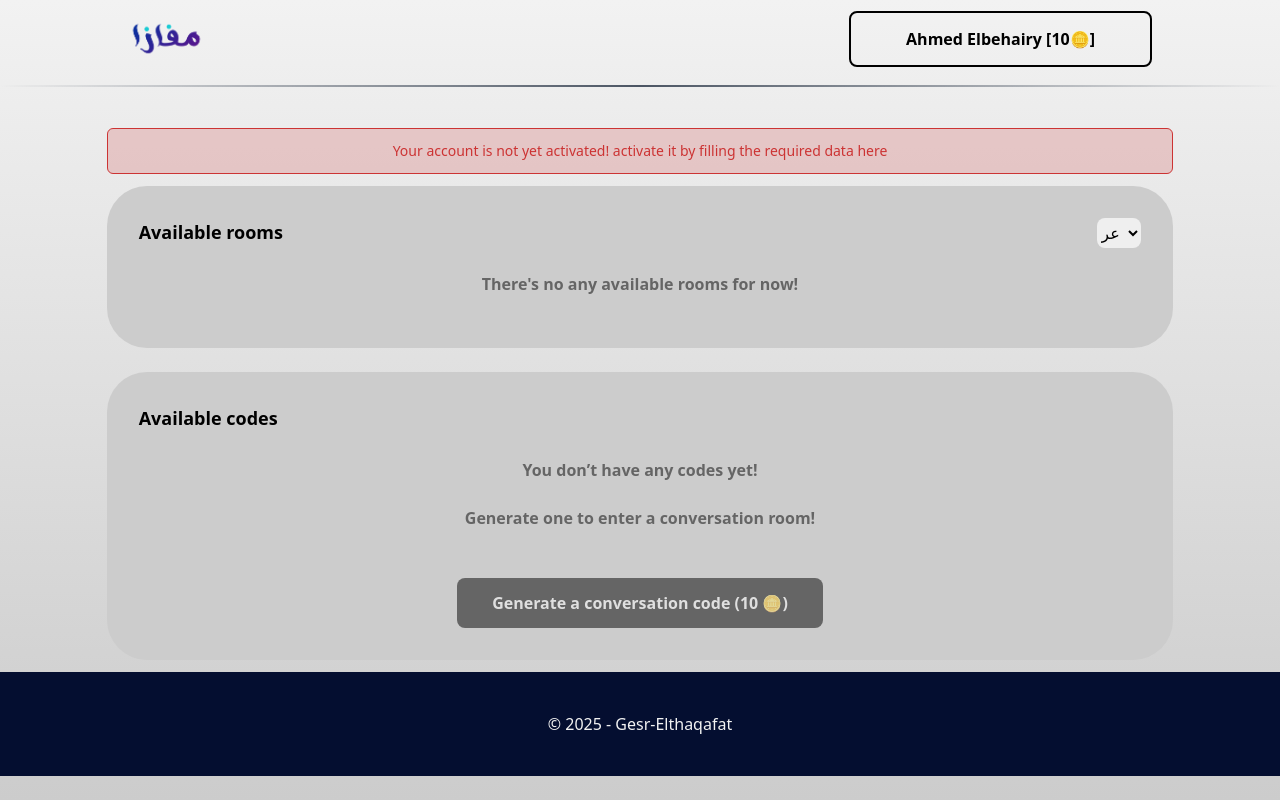
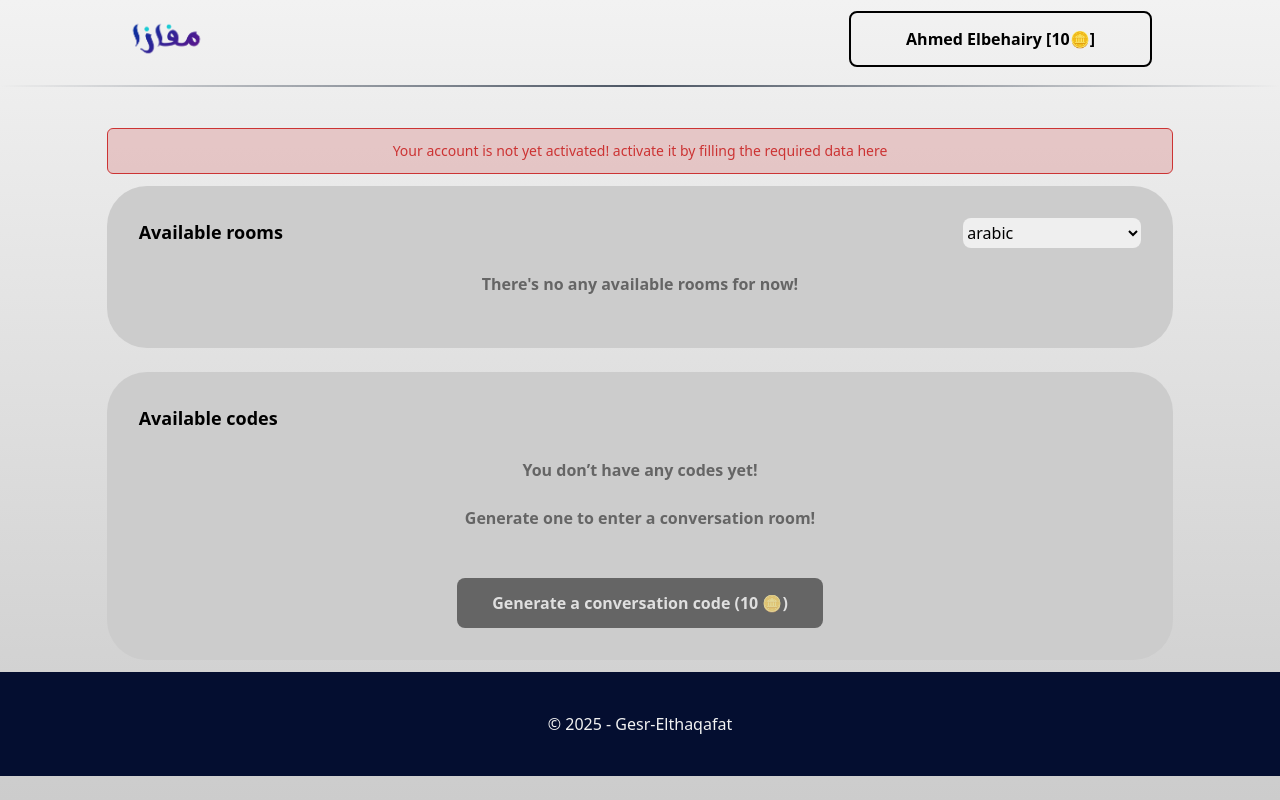
Before and after one commit to ahmed-elbehairy7/gesr-elthaqafat-student-web, a Next.js app: page /en/dashboard in a window 1280 px wide. Built offline with nearby package versions, Linux system fonts and the light colour scheme.

Commit message:
added roomcontainer dashboard locales and setup i18n for layout

```diff
--- a/app/[locale]/dashboard/page.tsx
+++ b/app/[locale]/dashboard/page.tsx
@@ -3,12 +3,19 @@
 import CodesContainer from "@/components/codesContainer";
 import NotifyBar from "@/components/notifyBar";
 import RoomsContainer from "@/components/roomsContainer";
+import { localeType } from "@/locales/common";
+import dashboardLocale from "@/locales/dashboard";
+import { useParams } from "next/navigation";
 import React, { useEffect, useState } from "react";
 
 const DashboardPage = () => {
 	const [lang, setLang] = useState<"ma" | "ar">("ar");
 	const [eligible, setEligible] = useState<boolean>(false);
 	const [disableAll, setDisableAll] = useState<boolean>(true);
+
+	const params = useParams();
+
+	const locale = dashboardLocale[params.locale as localeType];
 	useEffect(() => {
 		//backend todo the logic to undisable all
 		if (localStorage.getItem("dataComplete") == "done") {
@@ -35,7 +42,15 @@ const DashboardPage = () => {
 					}}
 				/>
 			)}
-			<RoomsContainer {...{ disableAll, lang, setLang, eligible }} />
+			<RoomsContainer
+				{...{
+					locale: locale.roomsContainer,
+					disableAll,
+					lang,
+					setLang,
+					eligible,
+				}}
+			/>
 			<CodesContainer {...{ disableAll, setEligible }} />
 		</main>
 	);
--- a/app/[locale]/layout.tsx
+++ b/app/[locale]/layout.tsx
@@ -1,20 +1,21 @@
-import type { Metadata } from "next";
+"use client";
 import { Suspense } from "react";
 import Loading from "./loading";
 import "./globals.css";
-
-export const metadata: Metadata = {
-	title: "Gesr-elthaqafat",
-	description: "gesr-elthaqafat",
-};
+import { useParams } from "next/navigation";
+import { localeType } from "@/locales/common";
 
 export default function RootLayout({
 	children,
 }: Readonly<{
 	children: React.ReactNode;
 }>) {
+	const params = useParams();
+
+	const { locale } = params;
+
 	return (
-		<html lang="en">
+		<html lang={locale as localeType} dir={locale === "ar" ? "rtl" : "ltr"}>
 			<body className="w-full h-full m-0 p-0">
 				<div className="fixed -z-10 top-0 w-full h-full bg-gradient-to-t from-bright-two to-bright-one"></div>
 				<Suspense fallback={<Loading />}>{children}</Suspense>
--- a/components/roomBox.tsx
+++ b/components/roomBox.tsx
@@ -1,14 +1,17 @@
 import React, { MouseEventHandler } from "react";
 import RoomStatus from "./roomStatus";
+import { roomBoxLocaleType, subjectsLocaleType } from "@/locales/dashboard";
 
 const RoomBox = ({
 	teacher,
 	start,
 	end,
-	lang,
+	subject,
+	subjectsLocale,
 	open,
 	click,
 	onClick,
+	locale,
 }: RoomBoxProps) => {
 	return (
 		<div
@@ -19,11 +22,19 @@ const RoomBox = ({
 		>
 			<div className="font-semibold text-sm">
 				<h2>{teacher}</h2>
-				<h2>start: {start}</h2>
-				{!open && <h2>End: {end}</h2>}
-				<h2>language: {lang}</h2>
+				<h2>
+					{locale.start}: {start}
+				</h2>
+				{!open && (
+					<h2>
+						{locale.end}: {end}
+					</h2>
+				)}
+				<h2>
+					{locale.subject}: {subjectsLocale[subject]}
+				</h2>
 			</div>
-			<RoomStatus open={open} click={click} />
+			<RoomStatus locale={locale.status} open={open} click={click} />
 		</div>
 	);
 };
@@ -32,9 +43,11 @@ export type RoomBoxProps = {
 	teacher: string;
 	start: string;
 	end?: string;
-	lang: "ar" | "ma";
+	subject: "ar" | "mw" | "quran" | "tajweed" | "communicationSkills";
 	open?: true;
 	click: boolean;
 	onClick: MouseEventHandler<HTMLDivElement>;
+	locale: roomBoxLocaleType;
+	subjectsLocale: subjectsLocaleType;
 };
 export default RoomBox;
--- a/components/roomDetails.tsx
+++ b/components/roomDetails.tsx
@@ -5,7 +5,7 @@ import Image from "next/image";
 import copyIcon from "@/assets/copy.png";
 
 const RoomDetails = ({
-	lang,
+	subject,
 	meetingLink,
 	start,
 	teacher,
@@ -22,7 +22,7 @@ const RoomDetails = ({
 		<div className="font-bold flex flex-col justify-center space-y-2 max-w-full">
 			<h3 className="font-bold text-base">{teacher}</h3>
 			<p className="text-sm">start: {start}</p>
-			<p className="text-sm">Language: {lang}</p>
+			<p className="text-sm">subject: {subject}</p>
 			<div className="my-2 flex flex-row justify-between items-center">
 				<p className="break-words text-xs font-medium w-3/4">
 					{meetingLink}
--- a/components/roomStatus.tsx
+++ b/components/roomStatus.tsx
@@ -1,6 +1,7 @@
+import { roomStatusLocaleType } from "@/locales/dashboard";
 import React from "react";
 
-const RoomStatus = ({ open, click }: RoomStatusProps) => {
+const RoomStatus = ({ open, click, locale }: RoomStatusProps) => {
 	return (
 		<div
 			className={`${
@@ -12,7 +13,7 @@ const RoomStatus = ({ open, click }: RoomStatusProps) => {
 			} bg-opacity-50 rounded-lg h-fit py-2 px-2`}
 		>
 			<p className=" text-black opacity-100 text-xs font-semibold">
-				{open ? (click ? "click to join" : "OPEN") : "ENDED"}
+				{open ? (click ? locale.click : locale.open) : locale.ended}
 			</p>
 		</div>
 	);
@@ -21,6 +22,7 @@ const RoomStatus = ({ open, click }: RoomStatusProps) => {
 export type RoomStatusProps = {
 	open?: true;
 	click: boolean;
+	locale: roomStatusLocaleType;
 };
 
 export default RoomStatus;
--- a/components/roomsContainer.tsx
+++ b/components/roomsContainer.tsx
@@ -4,34 +4,41 @@ import RoomBox from "./roomBox";
 import RoomDetails, { roomDetailsData } from "./roomDetails";
 import Image from "next/image";
 import returnIcon from "@/assets/return.png";
+import { roomsContainerLocaleType } from "@/locales/dashboard";
 
 const RoomsContainer = ({
 	disableAll,
 	lang,
 	setLang,
 	eligible,
+	locale,
 }: RoomsContainerProps) => {
 	const [rooms, setRooms] = useState<roomDetailsData[]>([]);
 	const [roomDetails, setRoomDetails] = useState<number>(0);
+
+	const { subjects } = locale;
 
 	useEffect(() => {
 		//backend todo fetch real available rooms
 		setRooms([
 			{
-				lang: "ar",
 				meetingLink:
 					"https://us50.zoom.us/fdsfefsdfheufsfheskfhueskfusefhilsehfuselfijlsehflsehfislehfisle",
-				start: "3 min ago",
+				start: "3 mins ago",
 				open: true,
 				teacher: "Omar Abdelnaser",
 				click: eligible,
 				onClick: () => null,
+				locale: locale.roomBox,
+				subject: "ar",
+				subjectsLocale: subjects,
 			},
 		]);
 	}, [eligible]);
+
 	return (
 		<Container
-			title={roomDetails == 0 ? "Available rooms" : "Room details"}
+			title={roomDetails == 0 ? locale.title : "Room details"}
 			rightNode={
 				roomDetails ? (
 					<button onClick={() => setRoomDetails(0)}>
@@ -43,8 +50,13 @@ const RoomsContainer = ({
 						defaultValue={lang}
 						onChange={(e) => setLang(e.target.value as "ar" | "ma")}
 					>
-						<option value={"ma"}>ma</option>
-						<option value={"ar"}>عر</option>
+						<option value={"mw"}>{subjects.mw}</option>
+						<option value={"ar"}>{subjects.ar}</option>
+						<option value={"communicationSkills"}>
+							{subjects.communicationSkills}
+						</option>
+						<option value={"quran"}>{subjects.quran}</option>
+						<option value={"tajweed"}>{subjects.tajweed}</option>
 					</select>
 				)
 			}
@@ -54,7 +66,7 @@ const RoomsContainer = ({
 					{(disableAll || rooms.length == 0) && (
 						<div className="m-auto pb-5">
 							<p className="font-semibold text-center opacity-50">
-								{"There's no any available rooms for now!"}
+								{locale.noAvailableRooms}
 							</p>
 						</div>
 					)}
@@ -89,6 +101,7 @@ export type RoomsContainerProps = {
 	lang: "ar" | "ma";
 	setLang: Dispatch<SetStateAction<"ar" | "ma">>;
 	eligible: boolean;
+	locale: roomsContainerLocaleType;
 };
 
 export default RoomsContainer;
--- /dev/null
+++ b/locales/common.ts
@@ -0,0 +1 @@
+export type localeType = "ar" | "en" | "mw";
--- /dev/null
+++ b/locales/dashboard.ts
@@ -0,0 +1,128 @@
+export type dashboardLocaleType = {
+	roomsContainer: roomsContainerLocaleType;
+	// codesContainer: codesContainerLocaleType;
+};
+export type roomsContainerLocaleType = {
+	title: string;
+	noAvailableRooms: string;
+	notActivated: string;
+	youAreNowEligible: string;
+	subjects: subjectsLocaleType;
+	roomBox: roomBoxLocaleType;
+};
+
+export type subjectsLocaleType = {
+	ar: string;
+	mw: string;
+	quran: string;
+	tajweed: string;
+	communicationSkills: string;
+};
+export type roomBoxLocaleType = {
+	start: string;
+	end: string;
+	subject: string;
+	status: roomStatusLocaleType;
+};
+export type roomStatusLocaleType = {
+	open: string;
+	click: string;
+	ended: string;
+};
+
+export type codesContainerLocaleType = {
+	title: string;
+	noAvailableCodes: string;
+	generateAConversationCode: string;
+};
+
+const ar: dashboardLocaleType = {
+	roomsContainer: {
+		title: "الغرف المتاحة",
+		noAvailableRooms: "لا يوجد غرف متاحة حاليا!",
+		notActivated: "حسابك ليس مفعلًا بعد! اضغط هنا لتتفعيله",
+		youAreNowEligible:
+			"مرحبا بك! يمكنك الآن الدخول في أي من الغرف عن طريق الضغط عليها",
+		subjects: {
+			ar: "العربية",
+			communicationSkills: "مهارات التواصل",
+			mw: "المالاوية",
+			quran: "قرآن",
+			tajweed: "تجويد",
+		},
+		roomBox: {
+			start: "فتحت",
+			end: "انتهت",
+			status: {
+				click: "اضغط للانضمام",
+				ended: "انتهت",
+				open: "مفتوحة",
+			},
+			subject: "المادة",
+		},
+	},
+};
+
+const en: dashboardLocaleType = {
+	roomsContainer: {
+		title: "Available rooms",
+		noAvailableRooms: "There's no any available rooms for now!",
+		notActivated:
+			"Your account is not yet activated! click here to activate",
+		youAreNowEligible:
+			"Welcome! you can now enter any of the rooms by clicking on it!",
+		subjects: {
+			ar: "arabic",
+			communicationSkills: "communication skills",
+			mw: "Malawi",
+			quran: "Quran",
+			tajweed: "Tajweed",
+		},
+		roomBox: {
+			start: "start",
+			end: "end",
+			status: {
+				click: "click to join",
+				ended: "ENDED",
+				open: "OPEN",
+			},
+			subject: "subject",
+		},
+	},
+};
+
+const mw: dashboardLocaleType = {
+	roomsContainer: {
+		title: "Available rooms",
+		noAvailableRooms: "There's no any available rooms for now!",
+		notActivated:
+			"Your account is not yet activated! click here to activate",
+		youAreNowEligible:
+			"Welcome! you can now enter any of the rooms by clicking on it!",
+		subjects: {
+			ar: "arabic",
+			communicationSkills: "communication skills",
+			mw: "Malawi",
+			quran: "Quran",
+			tajweed: "Tajweed",
+		},
+		roomBox: {
+			start: "start",
+			end: "end",
+			status: {
+				click: "click to join",
+				ended: "ENDED",
+				open: "OPEN",
+			},
+			subject: "subject",
+		},
+	},
+};
+
+const dashboardLocale = {
+	ar,
+	en,
+	mw,
+};
+
+export default dashboardLocale;
```
